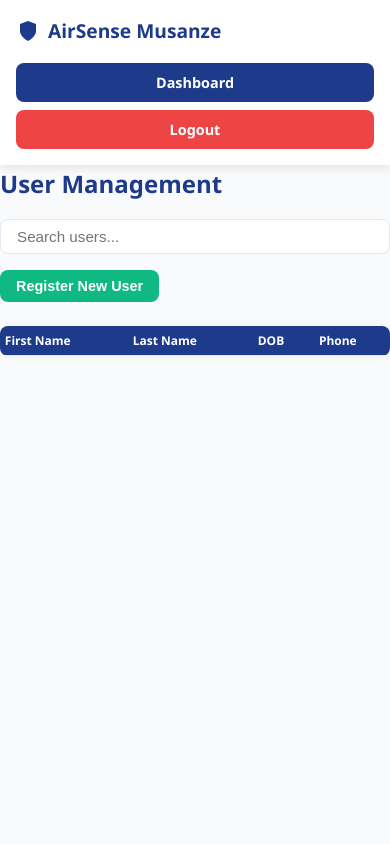
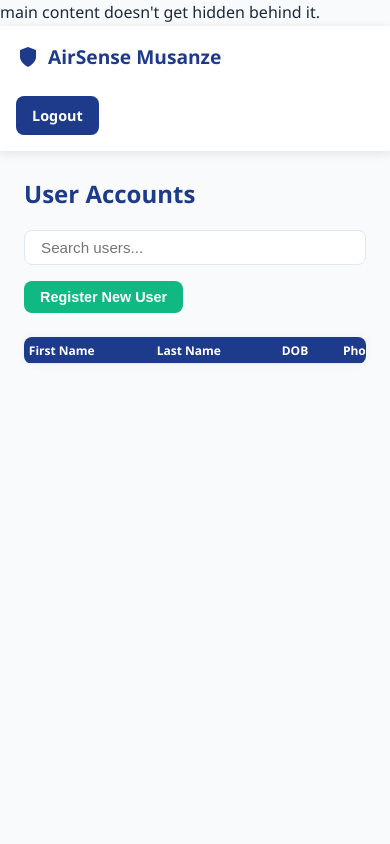
Before and after one commit to Elvis940/migisha-finalYearProject-airsensemusanze, a Django app: page /accounts/dashboard/ in a window 390 px wide. Run offline with Django 5.2, Linux system fonts and the light colour scheme; the visitor is signed in with stand-in values (Sample User, id 1); data comes from the database, SQL or seed files in the repository; lists and menus that the app fills with data are empty.

Commit message:
Update dashboard.html

```diff
--- a/templates/accounts/dashboard.html
+++ b/templates/accounts/dashboard.html
@@ -1,3 +1,5 @@
+main content doesn't get hidden behind it.
+
 <!DOCTYPE html>
 <html lang="en">
 <head>
@@ -116,12 +116,6 @@ header {
             color: var(--primary);
         }
 
-/* Header Buttons */
-.header-buttons {
-    display: flex;
-    gap: 0.5rem;
-}
-
         .btn {
             padding: 0.5rem 1rem;
             border-radius: 0.5rem;
@@ -151,22 +145,11 @@ header {
             background-color: #0d9f6e;
         }
 
-.btn-danger {
-    background-color: var(--danger);
-    color: var(--white);
-}
-
-.btn-danger:hover {
-    background-color: #dc2626;
-}
-
         /* Main Content */
         .content {
             padding: 1.5rem;
             max-width: 1200px;
             margin: 0 auto;
-    min-height: calc(100vh - 200px);
-    padding-bottom: 80px;
         }
 
         .dashboard-header {
@@ -528,16 +476,6 @@ footer {
                 justify-content: space-between;
             }
 
-    .header-buttons {
-        width: 100%;
-        justify-content: flex-end;
-    }
-
-    .header-buttons .btn {
-        flex-grow: 1;
-        text-align: center;
-    }
-
             .dashboard-header {
                 flex-direction: column;
                 align-items: flex-start;
@@ -610,17 +547,6 @@ footer {
                 display: none;
             }
 
-    .admin-actions {
-        flex-direction: column;
-        align-items: flex-start;
-        gap: 1rem;
-    }
-
-    .header-buttons {
-        flex-direction: column;
-        gap: 0.5rem;
-    }
-
             .user-details {
                 grid-template-columns: 1fr;
                 gap: 0.5rem;
@@ -679,15 +605,16 @@ footer {
             </svg>
             <span>AirSense Musanze</span>
         </a>
-       <div class="header-buttons">
-            <a href="{% url 'dashboard' %}" class="btn btn-primary">Dashboard</a>
-            <a href="{% url 'logout' %}" class="btn btn-danger">Logout</a>
+        <div class="admin-actions">
+            <span class="welcome">Welcome, {{ request.user.first_name }}</span>
+            <a href="{% url 'logout' %}" class="btn btn-primary">Logout</a>
         </div>
     </header>
 
     <!-- Content -->
+    <div class="content">
         <div class="dashboard-header">
-        <h2>User Management</h2>
+            <h2>User Accounts</h2>
             <div class="search-container">
                 <input type="text" id="searchInput" class="search-input" placeholder="Search users...">
                 <button id="registerNewUser" class="btn btn-success">Register New User</button>
@@ -991,7 +918,6 @@ function editUser(userId) {
             const statusDisplay = {
                 'pending': 'Pending',
                 'active': 'Active',
-                'inactive': 'Inactive',
                 'denied': 'Denied'
             };
             document.getElementById('editStatusDisplay').value = statusDisplay[data.status] || 'Pending';
@@ -1049,7 +975,6 @@ function editUser(userId) {
                 const statusDisplay = {
                     'pending': 'Pending',
                     'active': 'Active',
-                    'inactive': 'Inactive',
                     'denied': 'Denied'
                 };
                 row.cells[6].innerHTML = `<span class="status-badge status-${newStatus}">
```
Also changed, not shown: other parts of templates/accounts/dashboard.html (+1 -39 lines). Lines whose indentation alone changed are shown as unchanged.
